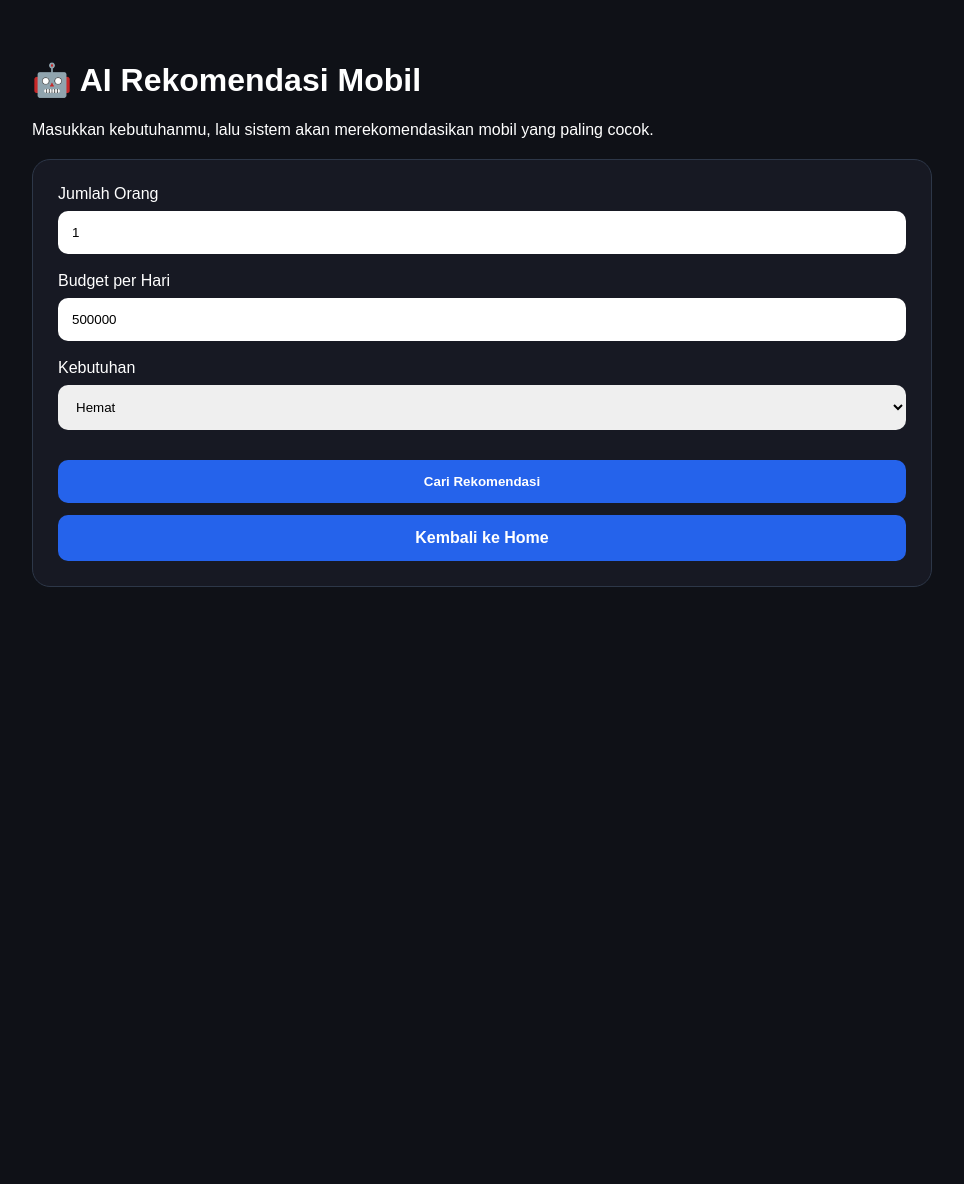
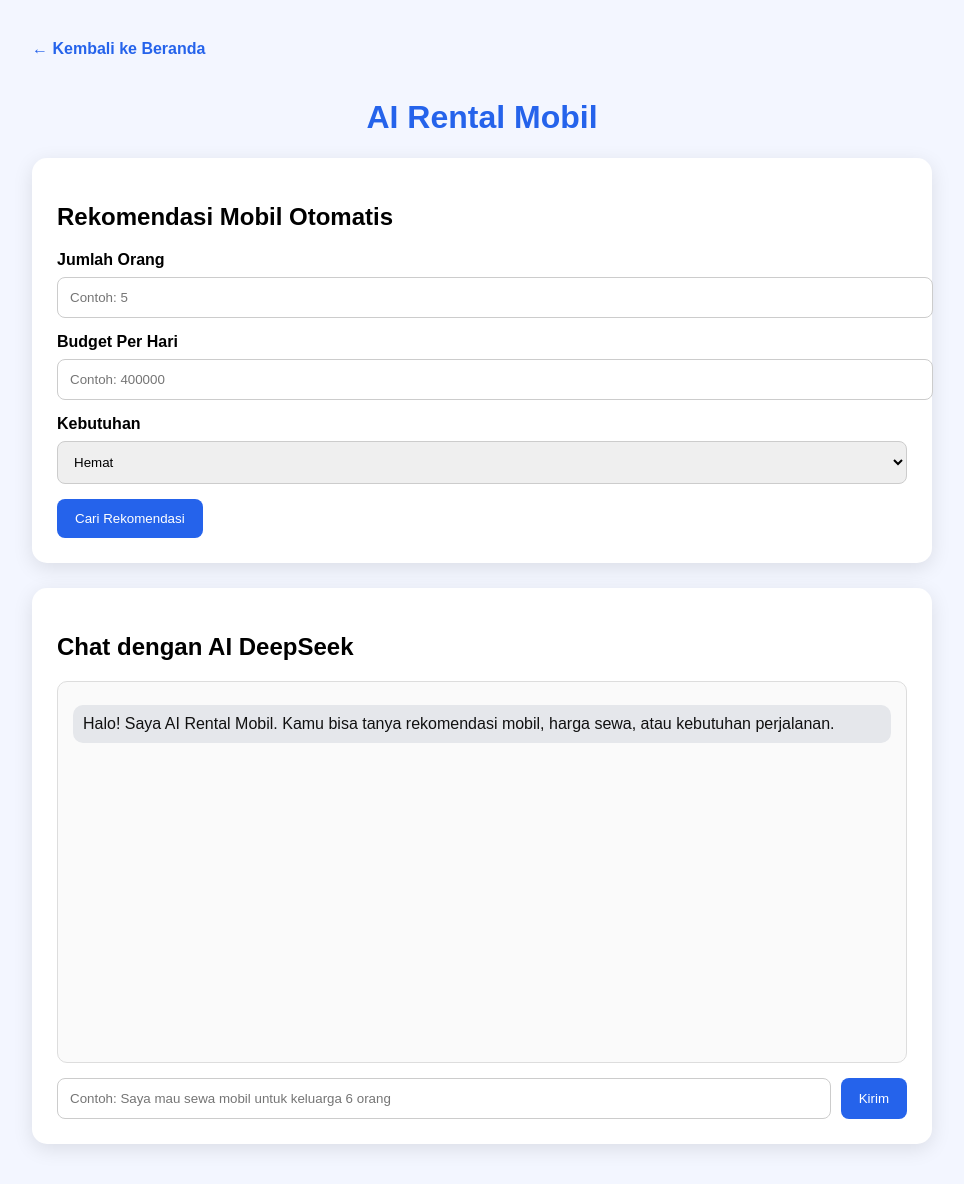
Before and after one commit to JustYuzo/projek-web-lanjut, a Django app: page /ai/ in a window 1280 px wide. Shown: the whole page, without its empty margins (158-1122 px from the left). Before the commit the page ends 587 px from the top, so only its background shows below. Run offline with Django 5.2, Linux system fonts and the light colour scheme.

Commit message:
add ai feature

```diff
--- a/rental_mobil_ai/rental/urls.py
+++ b/rental_mobil_ai/rental/urls.py
@@ -2,9 +2,10 @@ from django.urls import path
 from . import views
 
 urlpatterns = [
-    path('', views.home, name='home'),
-    path('booking/<int:car_id>/', views.booking, name='booking'),
-    path('history/', views.history, name='history'),
-    path('ai/', views.ai_rekomendasi, name='ai'),
-    path('api/cars/', views.api_cars, name='api_cars'),
+    path("", views.home, name="home"),
+    path("booking/<int:car_id>/", views.booking, name="booking"),
+    path("history/", views.history, name="history"),
+    path("ai/", views.ai_rekomendasi, name="ai"),
+    path("ai/chat/", views.ai_chat, name="ai_chat"),
+    path("api/cars/", views.api_cars, name="api_cars"),
 ]
--- a/rental_mobil_ai/rental/views.py
+++ b/rental_mobil_ai/rental/views.py
@@ -2,6 +2,13 @@ from django.shortcuts import render
 from django.http import JsonResponse
 from datetime import date
 from .models import Booking
+
+import os
+import json
+from dotenv import load_dotenv
+from openai import OpenAI
+from django.views.decorators.csrf import csrf_exempt
+
 
 cars = [
     {
@@ -32,6 +39,14 @@ cars = [
         "image": "🚘",
     },
 ]
+
+
+load_dotenv()
+
+client = OpenAI(
+    api_key=os.getenv("DEEPSEEK_API_KEY"),
+    base_url="https://api.deepseek.com"
+)
 
 
 def home(request):
@@ -109,3 +124,61 @@ def api_cars(request):
         "message": "Data mobil berhasil diambil",
         "data": cars
     })
+
+
+@csrf_exempt
+def ai_chat(request):
+    if request.method == "POST":
+        try:
+            data = json.loads(request.body)
+            user_message = data.get("message", "")
+
+            if user_message.strip() == "":
+                return JsonResponse({
+                    "reply": "Pesan tidak boleh kosong."
+                })
+
+            daftar_mobil = ""
+            for car in cars:
+                daftar_mobil += (
+                    f"- {car['name']}, harga Rp {car['price']:,}/hari, "
+                    f"kapasitas {car['capacity']}, transmisi {car['transmission']}, "
+                    f"status {car['status']}\n"
+                )
+
+            response = client.chat.completions.create(
+                model="deepseek-chat",
+                messages=[
+                    {
+                        "role": "system",
+                        "content": f"""
+Kamu adalah asisten AI untuk website rental mobil.
+Jawab dengan bahasa Indonesia yang ramah, singkat, dan mudah dipahami.
+Bantu pelanggan memilih mobil berdasarkan jumlah orang, budget, kebutuhan, dan kenyamanan.
+
+Data mobil yang tersedia:
+{daftar_mobil}
+"""
+                    },
+                    {
+                        "role": "user",
+                        "content": user_message
+                    }
+                ],
+                stream=False
+            )
+
+            jawaban = response.choices[0].message.content
+
+            return JsonResponse({
+                "reply": jawaban
+            })
+
+        except Exception as e:
+            return JsonResponse({
+                "reply": "Terjadi error: " + str(e)
+            })
+
+    return JsonResponse({
+        "reply": "Method tidak diizinkan."
+    })
--- a/rental_mobil_ai/templates/rental/ai.html
+++ b/rental_mobil_ai/templates/rental/ai.html
@@ -1,99 +1,137 @@
 <!DOCTYPE html>
-<html lang="en">
+<html lang="id">
 <head>
     <meta charset="UTF-8">
-    <title>AI Rekomendasi Mobil</title>
+    <title>AI Rental Mobil</title>
 
     <style>
         body {
+            font-family: Arial, sans-serif;
+            background: #f3f6ff;
             margin: 0;
-            font-family: Arial, sans-serif;
-            background-color: #0f1117;
-            color: white;
+            padding: 0;
         }
 
         .container {
-            padding: 40px;
-            max-width: 900px;
-            margin: auto;
+            width: 900px;
+            margin: 40px auto;
         }
 
-        .card, .result {
-            background-color: #171923;
-            border: 1px solid #2d3748;
-            border-radius: 18px;
+        h1 {
+            text-align: center;
+            color: #2563eb;
+        }
+
+        .box {
+            background: white;
             padding: 25px;
-            margin-top: 20px;
+            border-radius: 15px;
+            box-shadow: 0 5px 20px rgba(0,0,0,0.1);
+            margin-bottom: 25px;
+        }
+
+        label {
+            font-weight: bold;
         }
 
         input, select {
             width: 100%;
-            padding: 14px;
-            border-radius: 10px;
-            border: none;
+            padding: 12px;
             margin-top: 8px;
-            margin-bottom: 18px;
-            box-sizing: border-box;
+            margin-bottom: 15px;
+            border-radius: 8px;
+            border: 1px solid #ccc;
         }
 
-        button, .btn {
-            width: 100%;
-            padding: 14px;
-            border-radius: 10px;
+        button {
+            background: #2563eb;
+            color: white;
             border: none;
-            background-color: #2563eb;
-            color: white;
-            font-weight: bold;
+            padding: 12px 18px;
+            border-radius: 8px;
             cursor: pointer;
-            text-align: center;
-            text-decoration: none;
-            display: block;
-            box-sizing: border-box;
-            margin-top: 12px;
         }
 
-        .warning {
-            background-color: #7f1d1d;
-            color: #fecaca;
-            padding: 15px;
-            border-radius: 12px;
-            margin-top: 20px;
+        button:hover {
+            background: #1d4ed8;
         }
 
-        .success-title {
-            color: #86efac;
-            margin-top: 25px;
+        .card {
+            background: #f9fafb;
+            border: 1px solid #ddd;
+            padding: 15px;
+            border-radius: 10px;
+            margin-top: 10px;
         }
 
-        .car-name {
-            font-size: 24px;
-            font-weight: bold;
+        .chat-box {
+            height: 350px;
+            overflow-y: auto;
+            border: 1px solid #ddd;
+            padding: 15px;
+            border-radius: 10px;
+            background: #fafafa;
+            margin-bottom: 15px;
         }
 
-        .info {
-            color: #d1d5db;
-            margin-top: 8px;
+        .user {
+            background: #2563eb;
+            color: white;
+            padding: 10px;
+            border-radius: 10px;
+            margin: 8px 0;
+            text-align: right;
+        }
+
+        .bot {
+            background: #e5e7eb;
+            color: #111;
+            padding: 10px;
+            border-radius: 10px;
+            margin: 8px 0;
+        }
+
+        .chat-input {
+            display: flex;
+            gap: 10px;
+        }
+
+        .chat-input input {
+            margin: 0;
+        }
+
+        .back {
+            display: inline-block;
+            margin-bottom: 20px;
+            text-decoration: none;
+            color: #2563eb;
+            font-weight: bold;
         }
     </style>
 </head>
 
 <body>
+
 <div class="container">
-    <h1>🤖 AI Rekomendasi Mobil</h1>
-    <p>Masukkan kebutuhanmu, lalu sistem akan merekomendasikan mobil yang paling cocok.</p>
 
-    <div class="card">
+    <a href="/" class="back">← Kembali ke Beranda</a>
+
+    <h1>AI Rental Mobil</h1>
+
+    <div class="box">
+        <h2>Rekomendasi Mobil Otomatis</h2>
+
         <form method="POST">
             {% csrf_token %}
 
             <label>Jumlah Orang</label>
-            <input type="number" name="jumlah_orang" min="1" value="1" required>
+            <input type="number" name="jumlah_orang" min="1" placeholder="Contoh: 5" required>
 
-            <label>Budget per Hari</label>
-            <input type="number" name="budget" min="100000" value="500000" required>
+            <label>Budget Per Hari</label>
+            <input type="number" name="budget" min="100000" placeholder="Contoh: 400000" required>
 
             <label>Kebutuhan</label>
-            <select name="kebutuhan">
+            <select name="kebutuhan" required>
                 <option value="Hemat">Hemat</option>
                 <option value="Keluarga">Keluarga</option>
                 <option value="Nyaman">Nyaman</option>
@@ -102,26 +140,82 @@
             <button type="submit">Cari Rekomendasi</button>
         </form>
 
-        <a href="{% url 'home' %}" class="btn">Kembali ke Home</a>
+        {% if pesan %}
+            <p style="color:red; margin-top:15px;">{{ pesan }}</p>
+        {% endif %}
+
+        {% if hasil %}
+            <h3>Hasil Rekomendasi:</h3>
+
+            {% for car in hasil %}
+                <div class="card">
+                    <h3>{{ car.image }} {{ car.name }}</h3>
+                    <p>Harga: Rp {{ car.price }} / hari</p>
+                    <p>Kapasitas: {{ car.capacity }}</p>
+                    <p>Transmisi: {{ car.transmission }}</p>
+                    <p>Status: {{ car.status }}</p>
+                </div>
+            {% endfor %}
+        {% endif %}
     </div>
 
-    {% if hasil %}
-        <h2 class="success-title">Mobil yang cocok untuk kamu:</h2>
+    <div class="box">
+        <h2>Chat dengan AI DeepSeek</h2>
 
-        {% for car in hasil %}
-            <div class="result">
-                <div class="car-name">{{ car.image }} {{ car.name }}</div>
-                <div class="info">💰 Rp {{ car.price }} / hari</div>
-                <div class="info">👥 {{ car.capacity }}</div>
-                <div class="info">⚙️ {{ car.transmission }}</div>
-                <div class="info">✅ Cocok untuk kebutuhan kamu.</div>
+        <div class="chat-box" id="chat-box">
+            <div class="bot">
+                Halo! Saya AI Rental Mobil. Kamu bisa tanya rekomendasi mobil, harga sewa, atau kebutuhan perjalanan.
             </div>
-        {% endfor %}
-    {% endif %}
+        </div>
 
-    {% if pesan %}
-        <div class="warning">{{ pesan }}</div>
-    {% endif %}
+        <div class="chat-input">
+            <input type="text" id="message" placeholder="Contoh: Saya mau sewa mobil untuk keluarga 6 orang">
+            <button onclick="sendMessage()">Kirim</button>
+        </div>
+    </div>
+
 </div>
+
+<script>
+    async function sendMessage() {
+        const input = document.getElementById("message");
+        const chatBox = document.getElementById("chat-box");
+        const message = input.value.trim();
+
+        if (message === "") {
+            return;
+        }
+
+        chatBox.innerHTML += `<div class="user">${message}</div>`;
+        input.value = "";
+
+        chatBox.innerHTML += `<div class="bot">AI sedang berpikir...</div>`;
+        chatBox.scrollTop = chatBox.scrollHeight;
+
+        try {
+            const response = await fetch("/ai/chat/", {
+                method: "POST",
+                headers: {
+                    "Content-Type": "application/json"
+                },
+                body: JSON.stringify({
+                    message: message
+                })
+            });
+
+            const data = await response.json();
+
+            const botMessages = document.querySelectorAll(".bot");
+            botMessages[botMessages.length - 1].innerText = data.reply;
+
+            chatBox.scrollTop = chatBox.scrollHeight;
+
+        } catch (error) {
+            const botMessages = document.querySelectorAll(".bot");
+            botMessages[botMessages.length - 1].innerText = "Terjadi error saat menghubungi AI.";
+        }
+    }
+</script>
+
 </body>
 </html>
```
